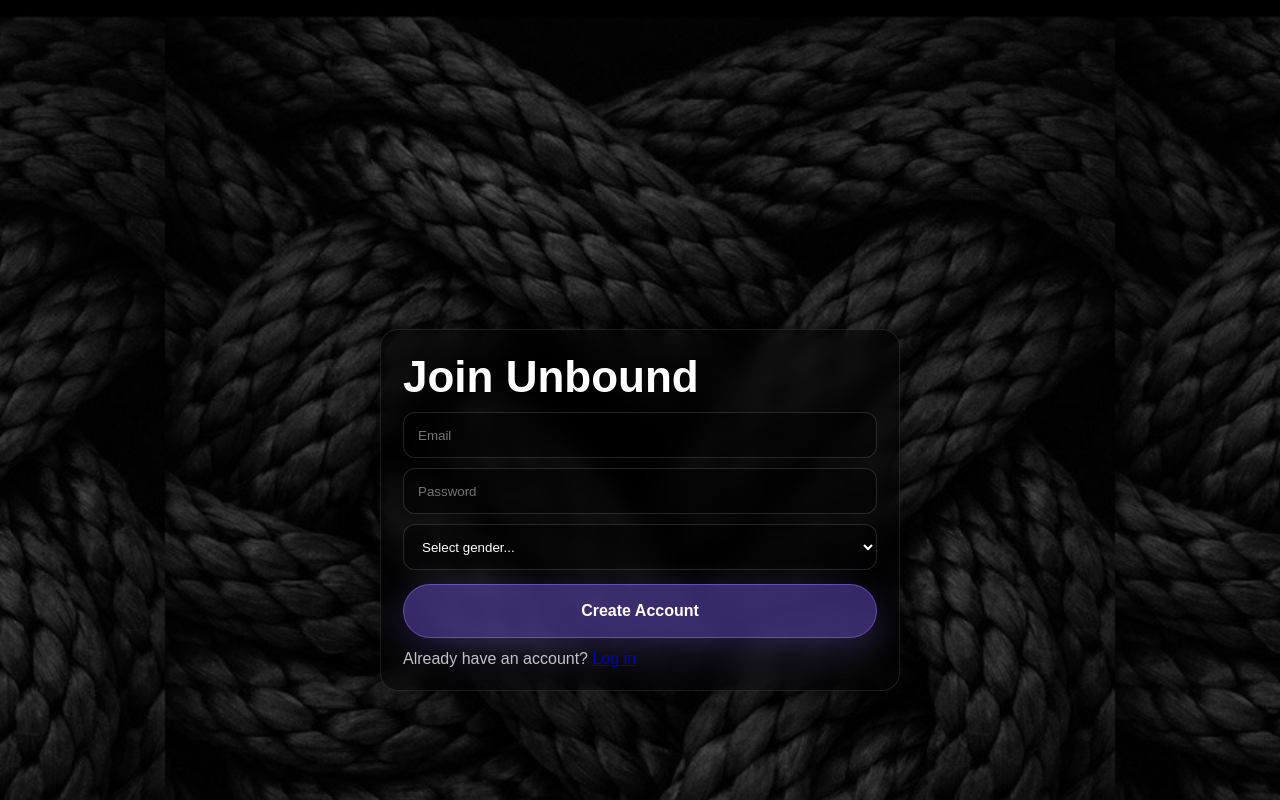
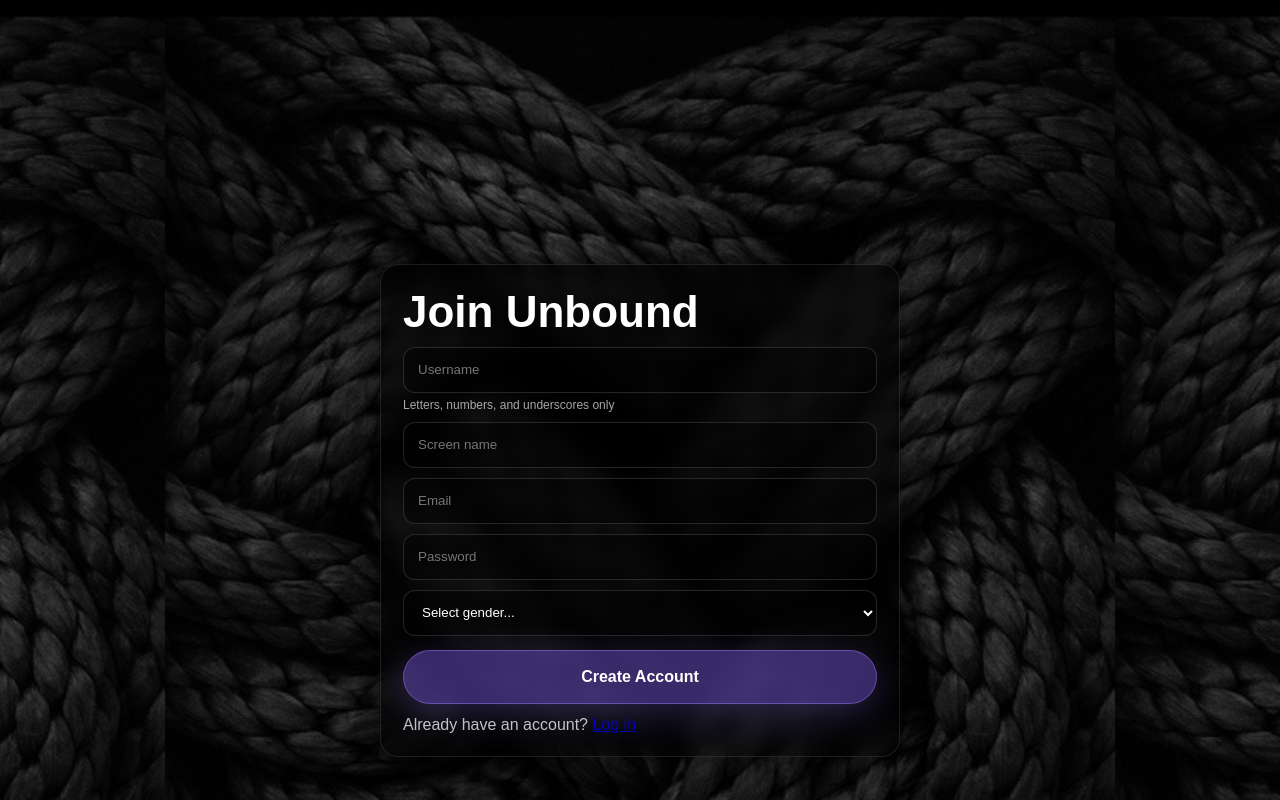
Before and after one commit to Stephensr50/Unbound, a Next.js app in the folder unbound2/: page /signup in a window 1280 px wide. Built offline with nearby package versions, Linux system fonts and the light colour scheme; no server answers; a web font is replaced by a local one.

Commit message:
Require complete signup profiles and prevent duplicate usernames

```diff
--- a/unbound2/app/(auth)/signup/page.tsx
+++ b/unbound2/app/(auth)/signup/page.tsx
@@ -10,6 +10,8 @@ const router = useRouter();
 
 const [email, setEmail] = useState("");
 const [password, setPassword] = useState("");
+const [username, setUsername] = useState("");
+const [displayName, setDisplayName] = useState("");
 const [gender, setGender] = useState("");
 const [loading, setLoading] = useState(false);
 const [error, setError] = useState<string | null>(null);
@@ -55,7 +57,41 @@ async function handleSignup(e: FormEvent) {
 e.preventDefault();
 setError(null);
 
-// Keep the UI requirement, but we won't write it to DB here.
+const cleanUsername = username.trim().toLowerCase();
+const cleanDisplayName = displayName.trim();
+
+if (!cleanUsername) {
+setError("Please choose a username.");
+return;
+}
+
+if (cleanUsername.length < 3) {
+setError("Username must be at least 3 characters.");
+return;
+}
+
+if (cleanUsername.length > 30) {
+setError("Username must be 30 characters or less.");
+return;
+}
+
+if (!/^[a-z0-9_]+$/.test(cleanUsername)) {
+setError(
+"Username can only contain letters, numbers, and underscores."
+);
+return;
+}
+
+if (!cleanDisplayName) {
+setError("Please enter a screen name.");
+return;
+}
+
+if (cleanDisplayName.length > 50) {
+setError("Screen name must be 50 characters or less.");
+return;
+}
+
 if (!gender) {
 setError("Please select a gender.");
 return;
@@ -63,33 +99,61 @@ return;
 
 setLoading(true);
 
+// Check whether this username is already taken
+const { data: existingUsername, error: usernameCheckError } = await supabase
+.from("profiles")
+.select("id")
+.ilike("username", cleanUsername)
+.limit(1);
+
+if (usernameCheckError) {
+setLoading(false);
+setError("Unable to check username. Please try again.");
+return;
+}
+
+if (existingUsername && existingUsername.length > 0) {
+setLoading(false);
+setError("That username is already taken. Please choose another.");
+return;
+}
+
 const emailRedirectTo =
 typeof window !== "undefined"
 ? `${window.location.origin}/login?verified=1`
 : undefined;
 
-const { data, error: signUpError } = await supabase.auth.signUp({
+const { error: signUpError } = await supabase.auth.signUp({
 email,
 password,
 options: {
 emailRedirectTo,
 data: {
+username: cleanUsername,
+display_name: cleanDisplayName,
 gender,
 },
 },
 });
 
 setLoading(false);
+if (signUpError) {
+const message = signUpError.message.toLowerCase();
 
-if (signUpError) {
+if (
+message.includes("duplicate") ||
+message.includes("unique") ||
+message.includes("username")
+) {
+setError("That username is already taken. Please choose another.");
+return;
+}
+
 setError(signUpError.message);
 return;
 }
 
-// If email confirmations are ON, Supabase may not create a session yet.
-// So we handle both cases cleanly.
 router.push("/login?check_email=1&setup=1");
-return;
 }
 
 return (
@@ -103,7 +167,41 @@ padding: 24,
 }}
 >
 <form onSubmit={handleSignup} style={cardStyle}>
-<h1 style={{ margin: 0, fontSize: 44, color: "white" }}>Join Unbound</h1>
+<h1 style={{ margin: 0, fontSize: 44, color: "white" }}>
+Join Unbound
+</h1>
+
+<input
+style={inputStyle}
+type="text"
+placeholder="Username"
+value={username}
+onChange={(e) => setUsername(e.target.value)}
+autoCapitalize="none"
+autoCorrect="off"
+maxLength={30}
+required
+/>
+
+<div
+style={{
+marginTop: 5,
+fontSize: 12,
+opacity: 0.65,
+}}
+>
+Letters, numbers, and underscores only
+</div>
+
+<input
+style={inputStyle}
+type="text"
+placeholder="Screen name"
+value={displayName}
+onChange={(e) => setDisplayName(e.target.value)}
+maxLength={50}
+required
+/>
 
 <input
 style={inputStyle}
@@ -139,7 +237,13 @@ Select gender...
 </select>
 
 {error && (
-<div style={{ marginTop: 10, color: "#ff6b6b", fontWeight: 600 }}>
+<div
+style={{
+marginTop: 10,
+color: "#ff6b6b",
+fontWeight: 600,
+}}
+>
 {error}
 </div>
 )}
@@ -155,6 +259,7 @@ Already have an account? <a href="/login">Log in</a>
 </div>
 );
 }
+
 export default function SignupPage() {
 return (
 <Suspense fallback={null}>
```
